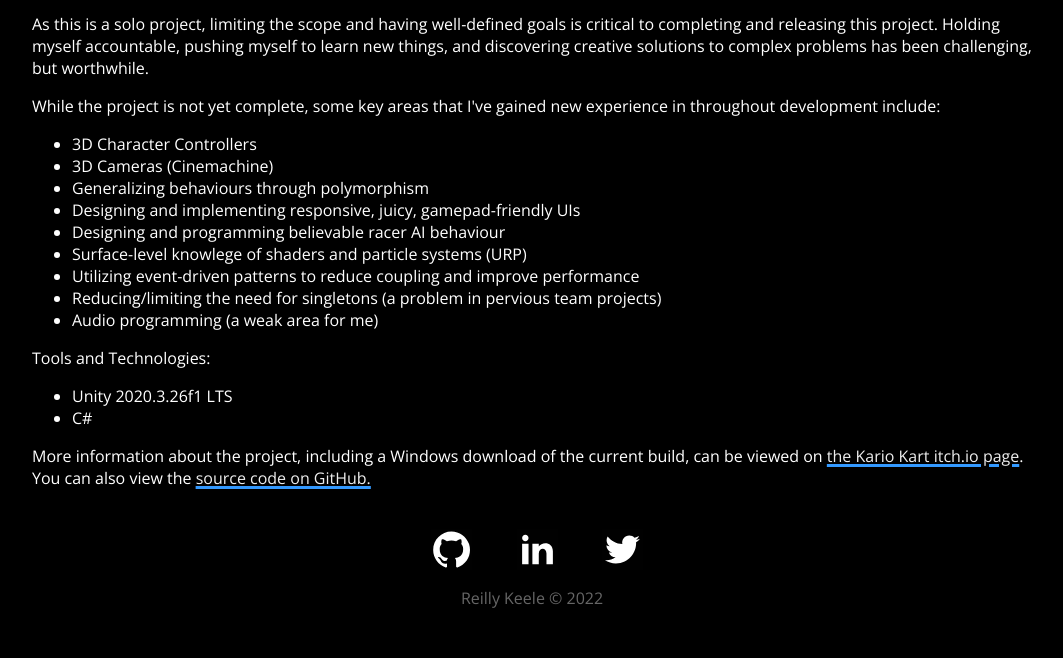
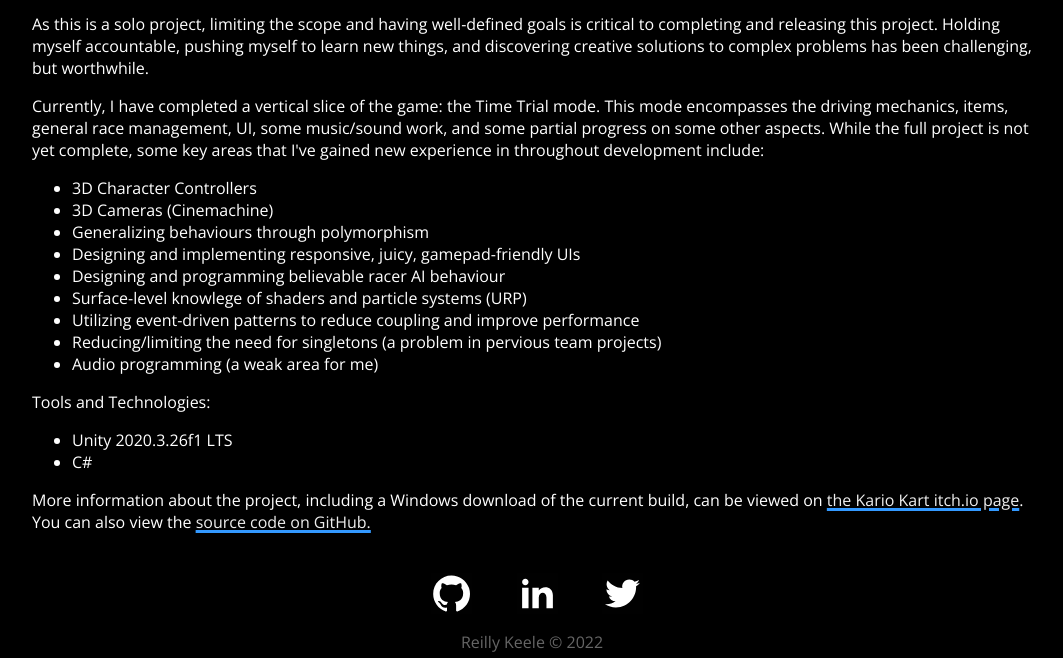
Before and after one commit to reillykeele/reillykeele.github.io, a plain HTML site: page kart-racer.html in a window 1280 px wide. Shown: the part 1354-2012 px from the top of the page, without its empty margins (108-1171 px from the left). Before the commit the page ends 1968 px from the top, so only its background shows below. Drawn offline with nearby package versions, Linux system fonts and the light colour scheme.

Commit message:
Update kart-racer.html

```diff
--- a/kart-racer.html
+++ b/kart-racer.html
@@ -45,7 +45,10 @@
             complex problems has been challenging, but worthwhile.
         </p>
         <p>
-            While the project is not yet complete, some key areas that I've gained new experience in throughout development include:
+            Currently, I have completed a vertical slice of the game: the Time Trial mode. This mode encompasses the driving
+            mechanics, items, general race management, UI, some music/sound work, and some partial progress on some other aspects.
+            While the full project is not yet complete, some key areas that I've gained new experience in throughout development
+            include:
         </p>
         <ul>
             <li>3D Character Controllers</li>
```
